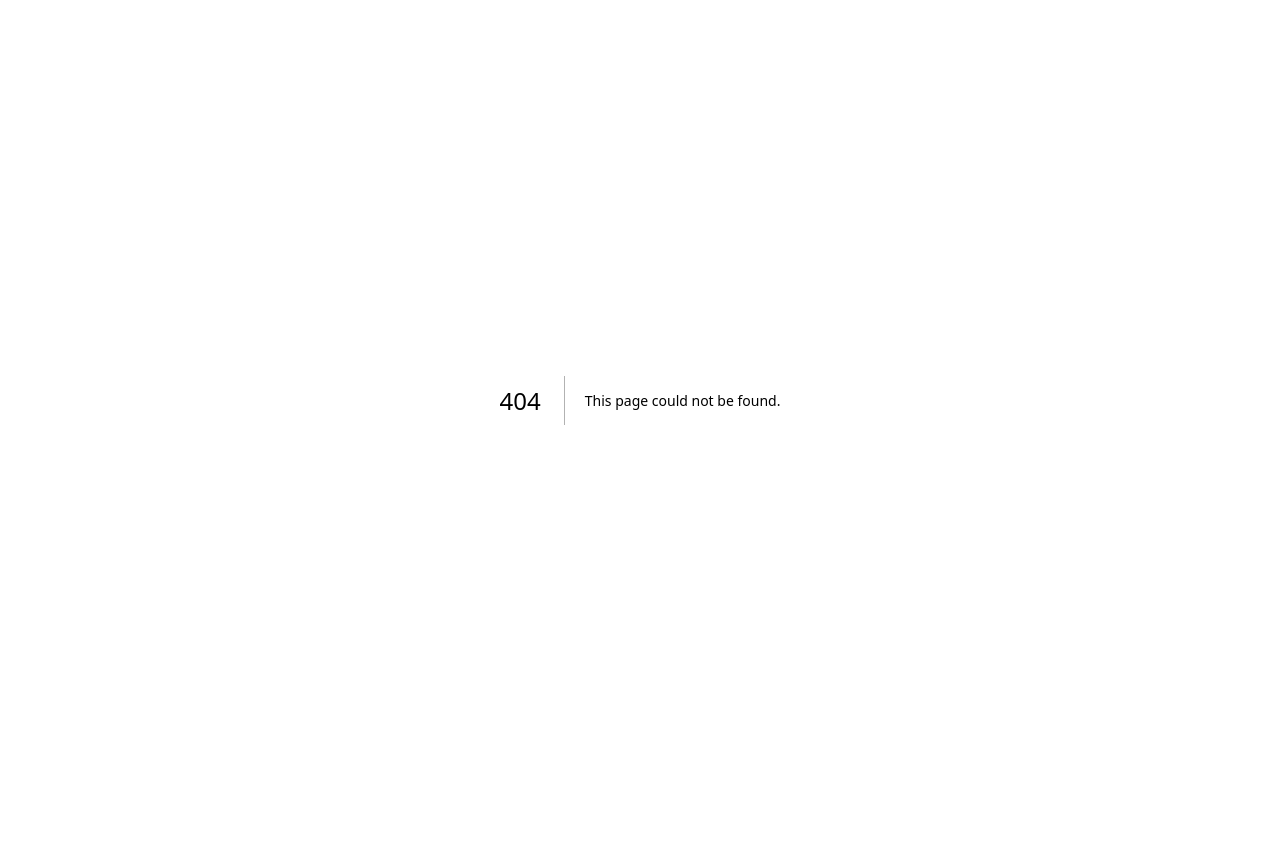
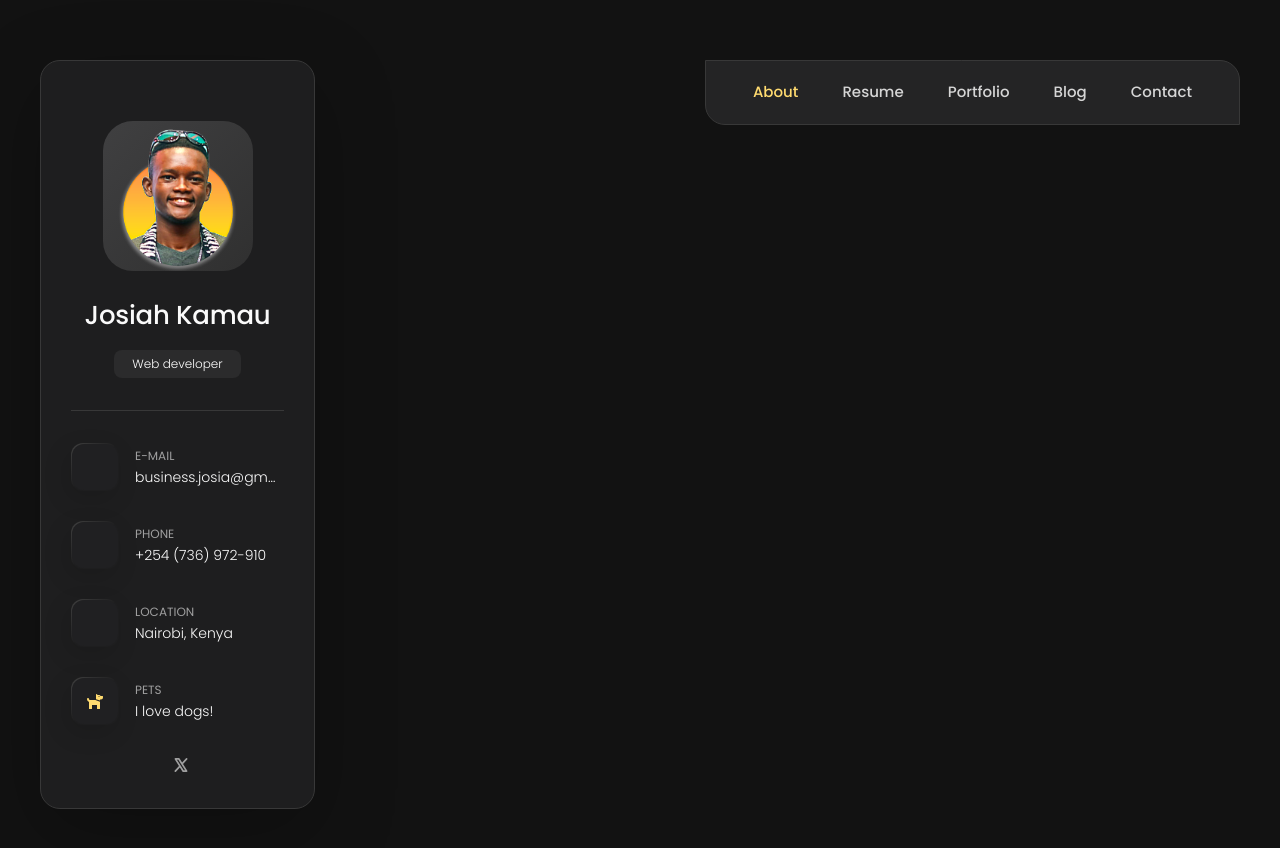
Before and after one commit to spectr-e/portfolio, a Next.js app: page /resume in a window 1280 px wide. Before the commit this address had no page. Shown: the top 848 px of the page. Before the commit the page ends 800 px from the top, so only its background shows below. Built offline with nearby package versions, Linux system fonts and the light colour scheme.

Commit message:
fix(app): Reshuffle the main components to layout

```diff
--- a/app/layout.jsx
+++ b/app/layout.jsx
@@ -1,5 +1,6 @@
 import { poppins } from '@/utils/fonts'
 import '@/assets/styles/globals.css'
+import { NavBar, SideBar } from '@/components'
 
 export const metadata = {
   title: 'Josiah Nganga | Web Developer',
@@ -21,7 +22,15 @@ const MainLayout = ({ children }) => {
           src='https://unpkg.com/ionicons@7.1.0/dist/ionicons/ionicons.js'
         ></script>
       </head>
-      <body className={`${poppins}`}>{children}</body>
+      <body className={`${poppins}`}>
+        <main className='font-poppins'>
+          <SideBar />
+          <div className='main-content'>
+            <NavBar />
+            {children}
+          </div>
+        </main>
+      </body>
     </html>
   )
 }
--- a/app/page.jsx
+++ b/app/page.jsx
@@ -1,15 +1,7 @@
 import { About, NavBar, SideBar } from '@/components'
 
 const HomePage = () => {
-  return (
-    <main className='font-poppins'>
-      <SideBar />
-      <div className='main-content'>
-        <NavBar />
-        <About />
-      </div>
-    </main>
-  )
+  return <About />
 }
 
 export default HomePage
--- /dev/null
+++ b/app/resume/page.jsx
@@ -0,0 +1,158 @@
+import React from 'react'
+
+const ResumePage = () => {
+  return (
+    <article className='resume' data-page='resume'>
+      {/* <header>
+        <h2 className='h2 article-title'>Resume</h2>
+      </header>
+
+      <section className='timeline'>
+        <div className='title-wrapper'>
+          <div className='icon-box'>
+            <ion-icon name='book-outline'></ion-icon>
+          </div>
+
+          <h3 className='h3'>Education</h3>
+        </div>
+
+        <ol className='timeline-list'>
+          <li className='timeline-item'>
+            <h4 className='h4 timeline-item-title'>
+              University school of the arts
+            </h4>
+
+            <span>2007 — 2008</span>
+
+            <p className='timeline-text'>
+              Nemo enims ipsam voluptatem, blanditiis praesentium voluptum
+              delenit atque corrupti, quos dolores et quas molestias exceptur.
+            </p>
+          </li>
+
+          <li className='timeline-item'>
+            <h4 className='h4 timeline-item-title'>New york academy of art</h4>
+
+            <span>2006 — 2007</span>
+
+            <p className='timeline-text'>
+              Ratione voluptatem sequi nesciunt, facere quisquams facere menda
+              ossimus, omnis voluptas assumenda est omnis..
+            </p>
+          </li>
+
+          <li className='timeline-item'>
+            <h4 className='h4 timeline-item-title'>
+              High school of art and design
+            </h4>
+
+            <span>2002 — 2004</span>
+
+            <p className='timeline-text'>
+              Duis aute irure dolor in reprehenderit in voluptate, quila
+              voluptas mag odit aut fugit, sed consequuntur magni dolores eos.
+            </p>
+          </li>
+        </ol>
+      </section>
+
+      <section className='timeline'>
+        <div className='title-wrapper'>
+          <div className='icon-box'>
+            <ion-icon name='book-outline'></ion-icon>
+          </div>
+
+          <h3 className='h3'>Experience</h3>
+        </div>
+
+        <ol className='timeline-list'>
+          <li className='timeline-item'>
+            <h4 className='h4 timeline-item-title'>Creative director</h4>
+
+            <span>2015 — Present</span>
+
+            <p className='timeline-text'>
+              Nemo enim ipsam voluptatem blanditiis praesentium voluptum delenit
+              atque corrupti, quos dolores et qvuas molestias exceptur.
+            </p>
+          </li>
+
+          <li className='timeline-item'>
+            <h4 className='h4 timeline-item-title'>Art director</h4>
+
+            <span>2013 — 2015</span>
+
+            <p className='timeline-text'>
+              Nemo enims ipsam voluptatem, blanditiis praesentium voluptum
+              delenit atque corrupti, quos dolores et quas molestias exceptur.
+            </p>
+          </li>
+
+          <li className='timeline-item'>
+            <h4 className='h4 timeline-item-title'>Web designer</h4>
+
+            <span>2010 — 2013</span>
+
+            <p className='timeline-text'>
+              Nemo enims ipsam voluptatem, blanditiis praesentium voluptum
+              delenit atque corrupti, quos dolores et quas molestias exceptur.
+            </p>
+          </li>
+        </ol>
+      </section>
+
+      <section className='skill'>
+        <h3 className='h3 skills-title'>My skills</h3>
+
+        <ul className='skills-list content-card'>
+          <li className='skills-item'>
+            <div className='title-wrapper'>
+              <h5 className='h5'>Web design</h5>
+              <data value='80'>80%</data>
+            </div>
+
+            <div className='skill-progress-bg'>
+              <div className='skill-progress-fill' style='width: 80%'></div>
+            </div>
+          </li>
+
+          <li className='skills-item'>
+            <div className='title-wrapper'>
+              <h5 className='h5'>Graphic design</h5>
+              <data value='70'>70%</data>
+            </div>
+
+            <div className='skill-progress-bg'>
+              <div className='skill-progress-fill' style='width: 70%'></div>
+            </div>
+          </li>
+
+          <li className='skills-item'>
+            <div className='title-wrapper'>
+              <h5 className='h5'>Branding</h5>
+              <data value='90'>90%</data>
+            </div>
+
+            <div className='skill-progress-bg'>
+              <div className='skill-progress-fill' style='width: 90%'></div>
+            </div>
+          </li>
+
+          <li className='skills-item'>
+            <div className='title-wrapper'>
+              <h5 className='h5'>WordPress</h5>
+              <data value='50'>50%</data>
+            </div>
+
+            <div className='skill-progress-bg'>
+              <div className='skill-progress-fill' style='width: 50%'></div>
+            </div>
+          </li>
+        </ul>
+      </section> */}
+      Rowkasd
+    </article>
+  )
+}
+
+export default ResumePage
--- a/components/NavBar.jsx
+++ b/components/NavBar.jsx
@@ -1,35 +1,37 @@
+import Link from 'next/link'
+
 const NavBar = () => {
   return (
     <nav className='navbar'>
       <ul className='navbar-list'>
         <li className='navbar-item'>
-          <button className='navbar-link active' data-nav-link>
+          <Link href={'/'} className='navbar-link active' data-nav-link>
             About
-          </button>
+          </Link>
         </li>
 
         <li className='navbar-item'>
-          <button className='navbar-link' data-nav-link>
+          <Link href={'/resume'} className='navbar-link' data-nav-link>
             Resume
-          </button>
+          </Link>
         </li>
 
         <li className='navbar-item'>
-          <button className='navbar-link' data-nav-link>
+          <Link href={'/portfolio'} className='navbar-link' data-nav-link>
             Portfolio
-          </button>
+          </Link>
         </li>
 
         <li className='navbar-item'>
-          <button className='navbar-link' data-nav-link>
+          <Link href={'/blog'} className='navbar-link' data-nav-link>
             Blog
-          </button>
+          </Link>
         </li>
 
         <li className='navbar-item'>
-          <button className='navbar-link' data-nav-link>
+          <Link href={'/contact'} className='navbar-link' data-nav-link>
             Contact
-          </button>
+          </Link>
         </li>
       </ul>
     </nav>
```
Also changed, not shown: assets/styles/images/profile.png.
